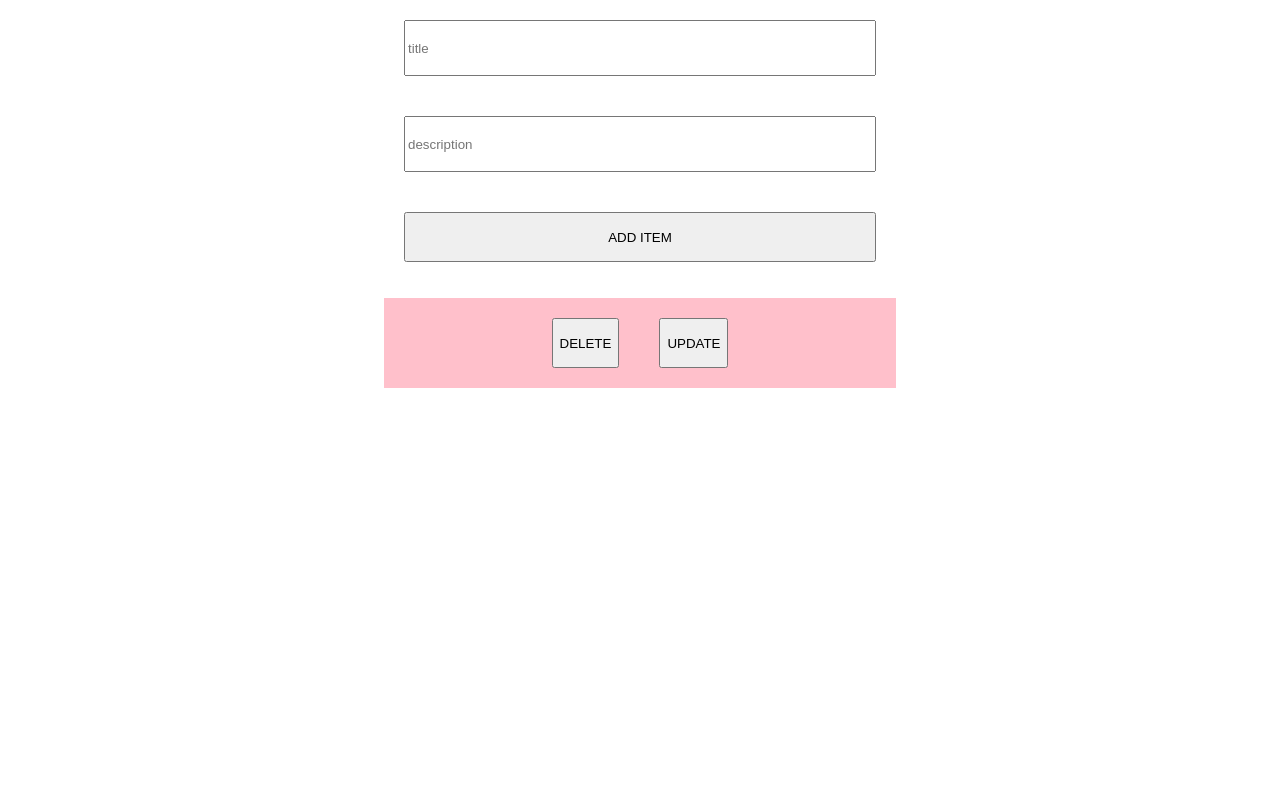
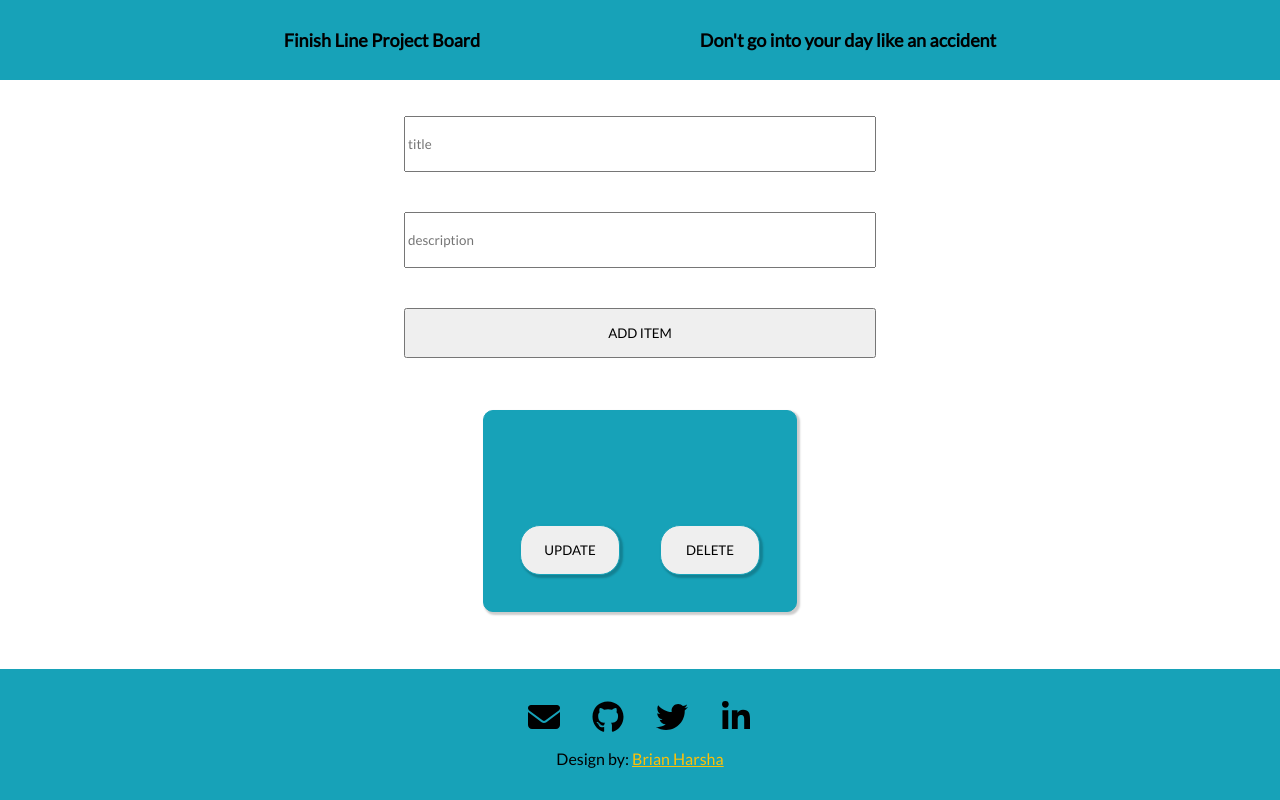
Before and after one commit to harshabc4/funhousereact, a React (Create React App) app in the folder client/: page / in a window 1280 px wide. Built offline with nearby package versions, Linux system fonts and the light colour scheme; no server answers.

Commit message:
build out react components and styling

```diff
--- a/client/package.json
+++ b/client/package.json
@@ -4,6 +4,11 @@
   "private": true,
   "proxy": "http://localhost:2121",
   "dependencies": {
+    "@fortawesome/fontawesome-svg-core": "^6.1.2",
+    "@fortawesome/free-brands-svg-icons": "^6.1.2",
+    "@fortawesome/free-regular-svg-icons": "^6.1.2",
+    "@fortawesome/free-solid-svg-icons": "^6.1.2",
+    "@fortawesome/react-fontawesome": "^0.2.0",
     "@testing-library/jest-dom": "^5.16.4",
     "@testing-library/react": "^13.3.0",
     "@testing-library/user-event": "^13.5.0",
--- a/client/public/index.html
+++ b/client/public/index.html
@@ -24,6 +24,12 @@
       work correctly both with client-side routing and a non-root public URL.
       Learn how to configure a non-root public URL by running `npm run build`.
     -->
+    <link rel="preconnect" href="https://fonts.googleapis.com" />
+    <link rel="preconnect" href="https://fonts.gstatic.com" crossorigin />
+    <link
+      href="https://fonts.googleapis.com/css2?family=Lato&display=swap"
+      rel="stylesheet"
+    />
     <title>React App</title>
   </head>
   <body>
--- a/client/src/App.css
+++ b/client/src/App.css
@@ -38,12 +38,42 @@
 }
 
 /* Custom */
+html {
+  height: 100%;
+  /* display: flex; */
+  /* height: 100vh; */
+}
+body {
+  /* display: flex; */
+  height: 100%;
+  /* height: 100vh; */
+}
+
+.app {
+  /* height: 100vh; */
+  height: 100%;
+  display: flex;
+  /* display: flex;
+  justify-content: space-between; */
+}
+
+.all-content-minus-footer {
+  min-height: calc(100vh - 131px);
+  /* margin-bottom: auto;
+  flex-grow: 1; */
+  /* height: auto; */
+}
+
+body * {
+  font-family: "Lato", sans-serif;
+  word-wrap: break-word;
+}
 
 .main {
   display: flex;
   flex-direction: column;
   width: 40%;
-  margin: auto auto;
+  margin: 1rem auto;
   left: 30%;
 }
 
@@ -52,7 +82,71 @@ input {
   margin: 20px;
 }
 
+.button-container {
+  margin-top: auto;
+}
+
+/* .delete-button {
+  position: sticky;
+  top: 100%;
+}
+
+.update-button {
+  position: relative;
+  bottom: 50px;
+} */
+
 button {
+  /* width: 100px; */
   height: 50px;
   margin: 20px;
 }
+
+.project-container {
+  /* margin: 0 1rem; */
+  justify-content: center;
+  margin: 0 auto;
+  margin-bottom: 2rem;
+  display: flex;
+  flex-wrap: wrap;
+  flex-direction: row;
+  max-width: 90%;
+}
+
+.project-tile {
+  padding: 1rem;
+  background: #17a2b8;
+  display: flex;
+  flex-direction: column;
+  min-width: 65%;
+
+  max-width: 30%;
+  margin: 1rem 1rem;
+  border-radius: 10px;
+  box-shadow: 2px 2px 2px 1px rgba(0, 0, 0, 0.2);
+  border: 1px #17a2b8 solid;
+}
+
+.project-tile button {
+  border-radius: 20px;
+  border: 1px #17a2b8 solid;
+  width: 100px;
+  box-shadow: 2px 2px 2px 1px rgba(0, 0, 0, 0.2);
+}
+
+p {
+  /* display: flex;
+  flex-direction: column; */
+  word-wrap: break-word;
+  font-size: 1.1rem;
+}
+
+/******************************************
+/* Tablet Media Query
+/*******************************************/
+
+@media screen and (min-width: 43rem) {
+  .project-tile {
+    min-width: 15%;
+  }
+}
--- a/client/src/App.js
+++ b/client/src/App.js
@@ -2,6 +2,8 @@ import logo from "./logo.svg";
 import "./App.css";
 import { useState, useEffect } from "react";
 import axios from "axios";
+import Navbar from "./components/Navbar";
+import Footer from "./components/Footer";
 
 function App() {
   const [didItChange, setDidItChange] = useState(false);
@@ -53,22 +55,23 @@ function App() {
       title: item.title,
       description: item.description,
     };
-    axios.post("/addMaterial", newItem);
+    // axios.post("/addMaterial", newItem);
+    axios.post("/addMaterial", newItem).then(setDidItChange(!didItChange));
     console.log(newItem);
-    alert("item added");
+    // alert("item added");
 
     setItem({
       title: "",
       description: "",
     });
-    setDidItChange(!didItChange);
+    // setDidItChange(!didItChange);
   }
 
   function deleteItem(id) {
-    axios.delete("/delete/" + id);
-    alert("item deleted");
+    axios.delete("/delete/" + id).then(setDidItChange(!didItChange));
+    // alert("item deleted");
     console.log(`Deleted item with id ${id}`);
-    setDidItChange(!didItChange);
+    // setDidItChange(!didItChange);
   }
 
   function openUpdate(id) {
@@ -83,7 +86,7 @@ function App() {
 
   function updateItem(id) {
     axios.put("/put/" + id, updatedItem);
-    alert("item updated");
+    // alert("item updated");
     console.log(`item with id ${id} updated`);
     setDidItChange(!didItChange);
   }
@@ -101,6 +104,8 @@ function App() {
 
   return (
     <div className="App">
+      <div className="all-content-minus-footer">
+        <Navbar />
         {!isPut ? (
           <div className="main">
             <input
@@ -115,6 +120,12 @@ function App() {
               value={item.description}
               placeholder="description"
             ></input>
+            {/* <input
+              onChange={handleChange}
+              name="due"
+              value={item.dueDate}
+              placeholder="due date"
+            ></input> */}
             <button onClick={addItem}>ADD ITEM</button>
           </div>
         ) : (
@@ -136,21 +147,34 @@ function App() {
             </button>
           </div>
         )}
+        <div className="project-container">
           {items.map((item) => {
             return (
-          <div
-            key={item._id}
-            style={{ background: "pink", width: "40%", margin: "auto auto" }}
+              <div key={item._id} className="project-tile">
+                <h1>{item.title}</h1>
+                <p>{item.description}</p>
+                <div className="button-container">
+                  <button
+                    className="update-button"
+                    onClick={() => openUpdate(item._id)}
                   >
-            <p>{item.title}</p>
-            <p>{item.description}</p>
-            <button onClick={() => deleteItem(item._id)}>DELETE</button>
-            <button onClick={() => openUpdate(item._id)}>UPDATE</button>
+                    UPDATE
+                  </button>
+                  <button
+                    className="delete-button"
+                    onClick={() => deleteItem(item._id)}
+                  >
+                    DELETE
+                  </button>
+                </div>
               </div>
             );
             //
           })}
         </div>
+      </div>
+      <Footer />
+    </div>
   );
 }
 
--- /dev/null
+++ b/client/src/components/Footer.css
@@ -0,0 +1,38 @@
+footer {
+  height: 131px;
+  display: flex;
+  flex-direction: column;
+  justify-content: center;
+  font-size: 1rem;
+  background: #17a2b8;
+  /* margin-top: 10%; */
+  /* margin-top: calc(100vh); */
+  /* margin-top: auto; */
+  /* position: absolute;
+  left: 0;
+  bottom: 0;
+  right: 0; */
+}
+
+a {
+  color: #ffc107;
+}
+
+a:hover {
+  text-decoration: none;
+}
+
+.social-media-container {
+  margin-top: 1rem;
+}
+
+.fa-icon {
+  font-size: 2rem;
+  margin: 1rem;
+  color: black;
+  width: 2rem;
+}
+
+.design {
+  margin-bottom: 2rem;
+}
--- /dev/null
+++ b/client/src/components/Footer.js
@@ -0,0 +1,36 @@
+import React from "react";
+import "./Footer.css";
+import { FontAwesomeIcon } from "@fortawesome/react-fontawesome";
+import { faEnvelope } from "@fortawesome/free-solid-svg-icons";
+import { faTwitter } from "@fortawesome/free-brands-svg-icons";
+import { faGithub } from "@fortawesome/free-brands-svg-icons";
+import { faLinkedinIn } from "@fortawesome/free-brands-svg-icons";
+
+export default function Footer() {
+  return (
+    <footer>
+      <section className="social-media-container">
+        <a href="mailto:harshabc4@gmail.com" role="button">
+          <FontAwesomeIcon className="fa-icon" icon={faEnvelope} />
+        </a>
+
+        <a href="https://github.com/harshabc4" role="button">
+          <FontAwesomeIcon className="fa-icon" icon={faGithub} />
+        </a>
+
+        <a href="https://twitter.com/Brian_Harsha4" role="button">
+          <FontAwesomeIcon className="fa-icon" icon={faTwitter} />
+        </a>
+        <a href="https://www.linkedin.com/in/brianharsha/" role="button">
+          <FontAwesomeIcon className="fa-icon" icon={faLinkedinIn} />
+        </a>
+      </section>
+
+      <div className="copyright-container">
+        <div className="design">
+          Design by: <a href="https://brianharsha.netlify.app/">Brian Harsha</a>
+        </div>
+      </div>
+    </footer>
+  );
+}
--- /dev/null
+++ b/client/src/components/Navbar.css
@@ -0,0 +1,34 @@
+header {
+  font-size: 0.75rem;
+  background: #17a2b8;
+  align-items: center;
+  display: flex;
+  /* height: 5rem; */
+  min-height: 5rem;
+}
+
+nav {
+  height: 100%;
+  display: flex;
+  flex-direction: column;
+  align-items: center;
+  justify-content: space-evenly;
+  /* max-width: 90%; */
+  width: 90%;
+  margin: 0 auto;
+}
+
+nav * {
+  /* margin: 2rem; */
+  /* width: 50%; */
+}
+
+/******************************************
+/* Tablet Media Query
+/*******************************************/
+
+@media screen and (min-width: 43rem) {
+  nav {
+    flex-direction: row;
+  }
+}
--- /dev/null
+++ b/client/src/components/Navbar.js
@@ -0,0 +1,13 @@
+import React from "react";
+import "./Navbar.css";
+
+export default function Navbar() {
+  return (
+    <header>
+      <nav>
+        <h1>Finish Line Project Board</h1>
+        <h2>Don't go into your day like an accident</h2>
+      </nav>
+    </header>
+  );
+}
--- a/client/src/index.css
+++ b/client/src/index.css
@@ -1,13 +1,20 @@
 body {
   margin: 0;
-  font-family: -apple-system, BlinkMacSystemFont, 'Segoe UI', 'Roboto', 'Oxygen',
-    'Ubuntu', 'Cantarell', 'Fira Sans', 'Droid Sans', 'Helvetica Neue',
+  font-family: -apple-system, BlinkMacSystemFont, "Segoe UI", "Roboto", "Oxygen",
+    "Ubuntu", "Cantarell", "Fira Sans", "Droid Sans", "Helvetica Neue",
     sans-serif;
   -webkit-font-smoothing: antialiased;
   -moz-osx-font-smoothing: grayscale;
 }
 
 code {
-  font-family: source-code-pro, Menlo, Monaco, Consolas, 'Courier New',
+  font-family: source-code-pro, Menlo, Monaco, Consolas, "Courier New",
     monospace;
 }
+
+#root {
+  /* height: 100vh; */
+  /* padding-bottom: 60px; */
+  /* display: flex; */
+  height: 100%;
+}
```
Also changed, not shown: 12 other files (tests, documents, lock files or other folders). Lines whose indentation alone changed are shown as unchanged.
